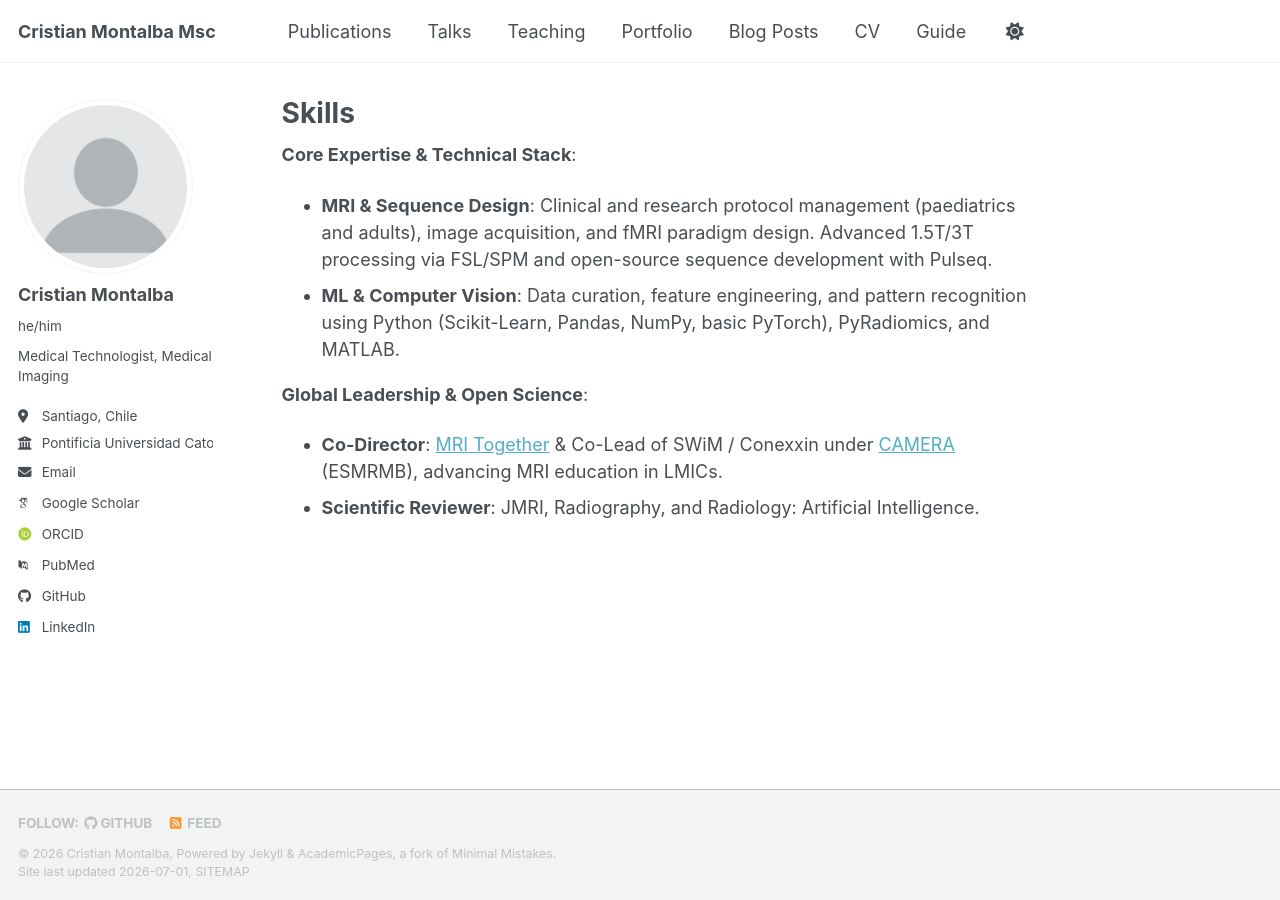
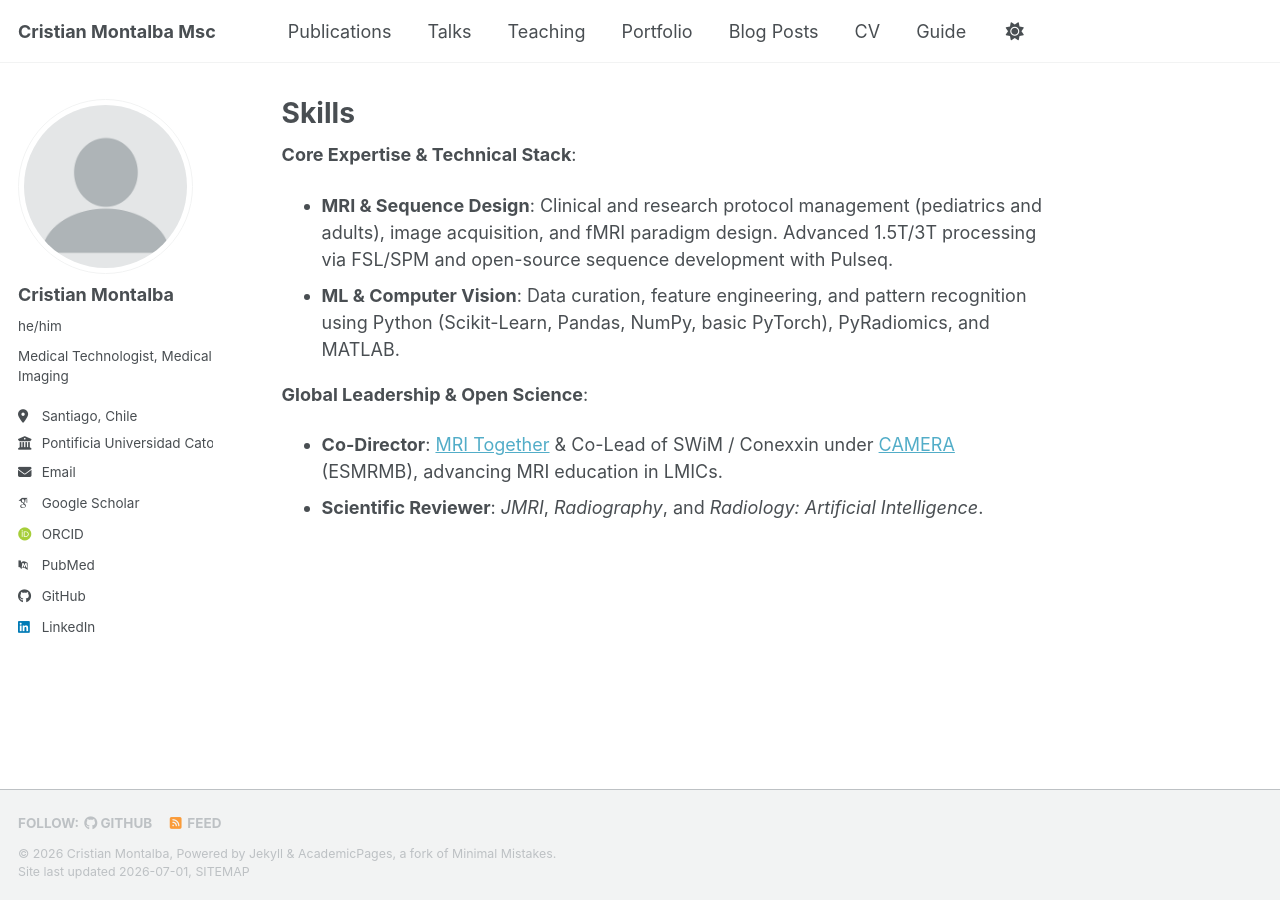
Before and after one commit to cristianmontalba/cristianmontalba.github.io, a Jekyll site: the page built from _pages/talks.md, in a window 1280 px wide. Built offline with Jekyll 4.4.1, drawn with Linux system fonts in a browser that asks for light colours; some web fonts are replaced; a script bundle is joined from its source files by our own code; library files that are not in the unit come from our copies.

Commit message:
Update talks.md

```diff
--- a/_pages/talks.md
+++ b/_pages/talks.md
@@ -7,10 +7,10 @@ author_profile: true
 
 **Core Expertise & Technical Stack**:
 
-- **MRI & Sequence Design**: Clinical and research protocol management (paediatrics and adults), image acquisition, and fMRI paradigm design. Advanced 1.5T/3T processing via FSL/SPM and open-source sequence development with Pulseq.
+- **MRI & Sequence Design**: Clinical and research protocol management (pediatrics and adults), image acquisition, and fMRI paradigm design. Advanced 1.5T/3T processing via FSL/SPM and open-source sequence development with Pulseq.
 - **ML & Computer Vision**: Data curation, feature engineering, and pattern recognition using Python (Scikit-Learn, Pandas, NumPy, basic PyTorch), PyRadiomics, and MATLAB.
 
 **Global Leadership & Open Science**:
 
 - **Co-Director**: [MRI Together](https://mritogether.esmrmb.org/) & Co-Lead of SWiM / Conexxin under [CAMERA](https://www.cameramriafrica.org/) (ESMRMB), advancing MRI education in LMICs.
-- **Scientific Reviewer**: JMRI, Radiography, and Radiology: Artificial Intelligence.
+- **Scientific Reviewer**: *JMRI*, *Radiography*, and *Radiology: Artificial Intelligence*.
```
